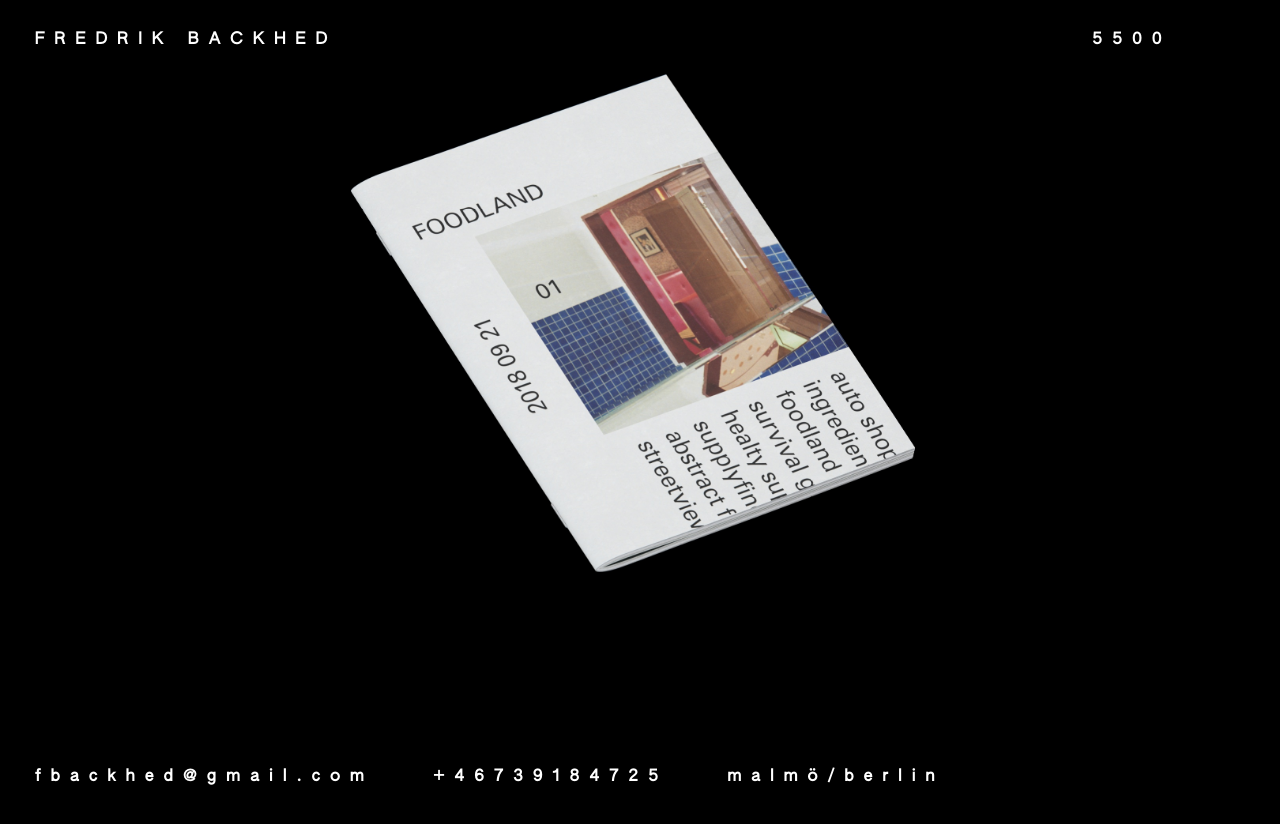
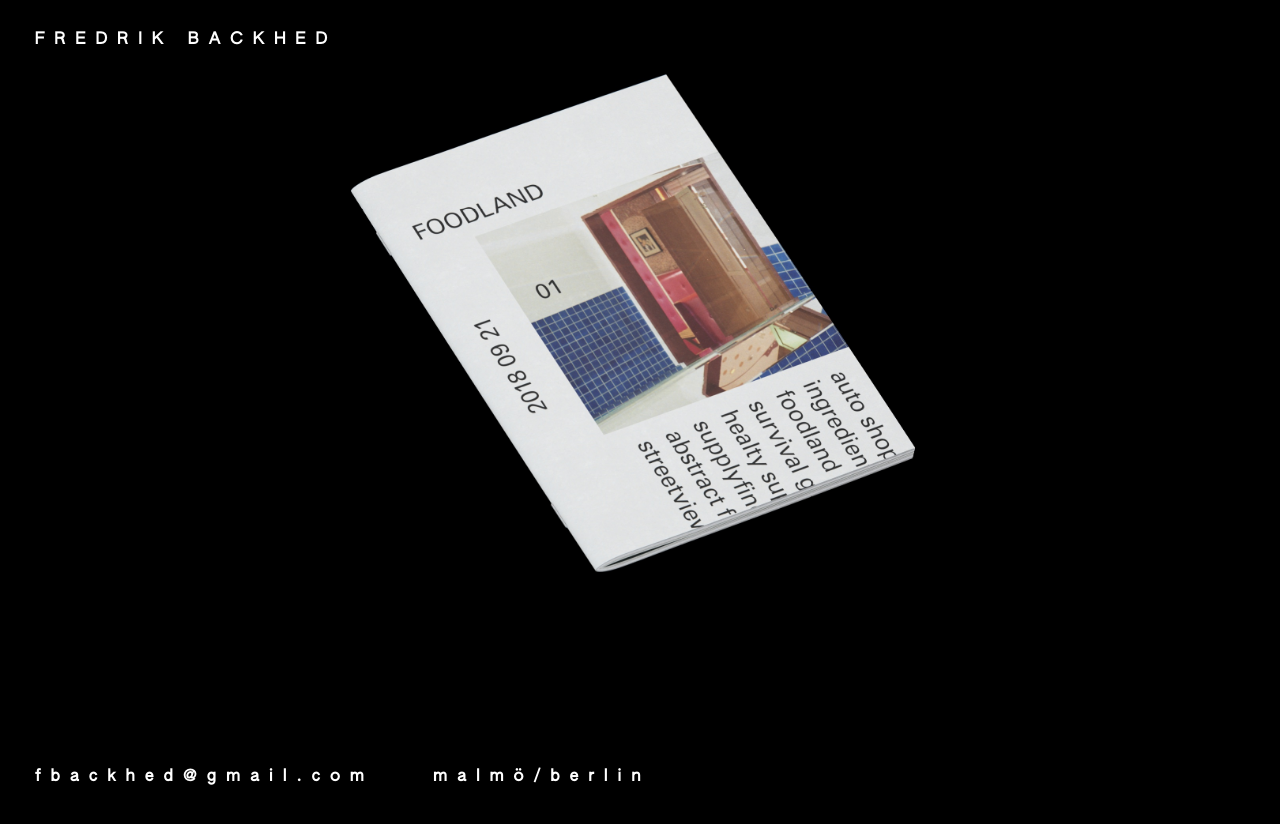
Before and after one commit to fbackhed/fbackhed.github.io, a plain HTML site: page index.html in a window 1280 px wide. Drawn offline with Linux system fonts and the light colour scheme; files whose address does not match are found by name.

Commit message:
Update index.html

```diff
--- a/index.html
+++ b/index.html
@@ -13,7 +13,7 @@
         <div class="full-height">
     <header id="wrapper">
 
-                <h1>FREDRIK BACKHED&nbsp;&nbsp;&nbsp;&nbsp;&nbsp;&nbsp;&nbsp;&nbsp;&nbsp;&nbsp;&nbsp;&nbsp;&nbsp;&nbsp;&nbsp;&nbsp;&nbsp;&nbsp;&nbsp;&nbsp;&nbsp;&nbsp;&nbsp;&nbsp;&nbsp;&nbsp;&nbsp;&nbsp;&nbsp;&nbsp;&nbsp;&nbsp;&nbsp;&nbsp;&nbsp;&nbsp;&nbsp;&nbsp;&nbsp;&nbsp;&nbsp;&nbsp;&nbsp;&nbsp;&nbsp;&nbsp;&nbsp;&nbsp;&nbsp;&nbsp;&nbsp;<a href="http://fredrikbackhed.com/5500">5500</a></h1>
+                <h1>FREDRIK BACKHED&nbsp;&nbsp;&nbsp;&nbsp;&nbsp;&nbsp;&nbsp;&nbsp;&nbsp;&nbsp;&nbsp;&nbsp;&nbsp;&nbsp;&nbsp;&nbsp;&nbsp;&nbsp;&nbsp;&nbsp;&nbsp;&nbsp;&nbsp;&nbsp;&nbsp;&nbsp;&nbsp;&nbsp;&nbsp;&nbsp;&nbsp;&nbsp;&nbsp;&nbsp;&nbsp;&nbsp;&nbsp;&nbsp;&nbsp;&nbsp;&nbsp;&nbsp;&nbsp;&nbsp;&nbsp;&nbsp;&nbsp;&nbsp;&nbsp;&nbsp;&nbsp;</h1>
 
 
         </header>
@@ -62,7 +62,7 @@ $slider.find(".slick-slide").on("click", function(){
    $slider.slick("slickNext");
 });
         </script>
-            <h2><a href="mailto:fbackhed@gmail.com">fbackhed@gmail.com</a>&nbsp;&nbsp;&nbsp;&nbsp;+46739184725&nbsp;&nbsp;&nbsp;&nbsp;malmö/berlin</h2>
+            <h2><a href="mailto:fbackhed@gmail.com">fbackhed@gmail.com</a>&nbsp;&nbsp;&nbsp;&nbsp;malmö/berlin</h2>
             </div>
 
     </body>
```
